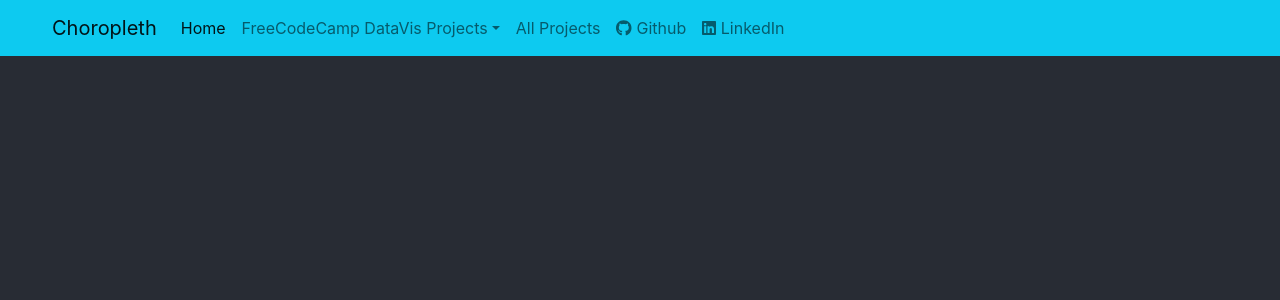
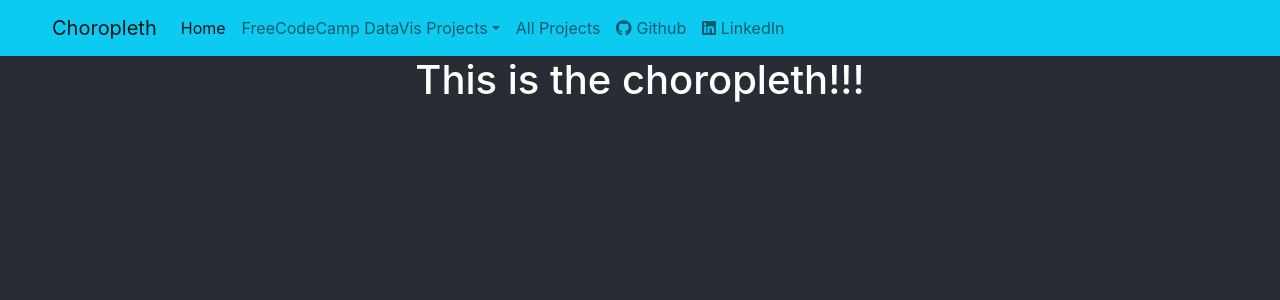
Before and after one commit to PLCoster/fcc_datavis_project4, a React (Create React App) app: page / in a window 1280 px wide. Shown: the top 300 px of the page. Built offline with nearby package versions, Linux system fonts and the light colour scheme.

Commit message:
Created Basic Choropleth React Component to contains the plot

```diff
--- a/src/App.css
+++ b/src/App.css
@@ -1,5 +1,6 @@
 .App {
+  min-height: 100vh;
+  color: white;
+  background-color: #282c34;
   text-align: center;
-  background-color: #282c34;
-  min-height: 100vh;
 }
--- a/src/App.js
+++ b/src/App.js
@@ -1,4 +1,5 @@
 import NavBar from './components/NavBar';
+import Choropleth from './components/Choropleth';
 
 import './App.css';
 
@@ -6,6 +7,7 @@ function App() {
   return (
     <div className="App">
       <NavBar />
+      <Choropleth />
     </div>
   );
 }
--- /dev/null
+++ b/src/components/Choropleth.js
@@ -0,0 +1,5 @@
+import './Choropleth.css';
+
+export default function Choropleth() {
+  return <h1>This is the choropleth!!!</h1>;
+}
```
Also changed, not shown: src/components/Choropleth.css (added).
